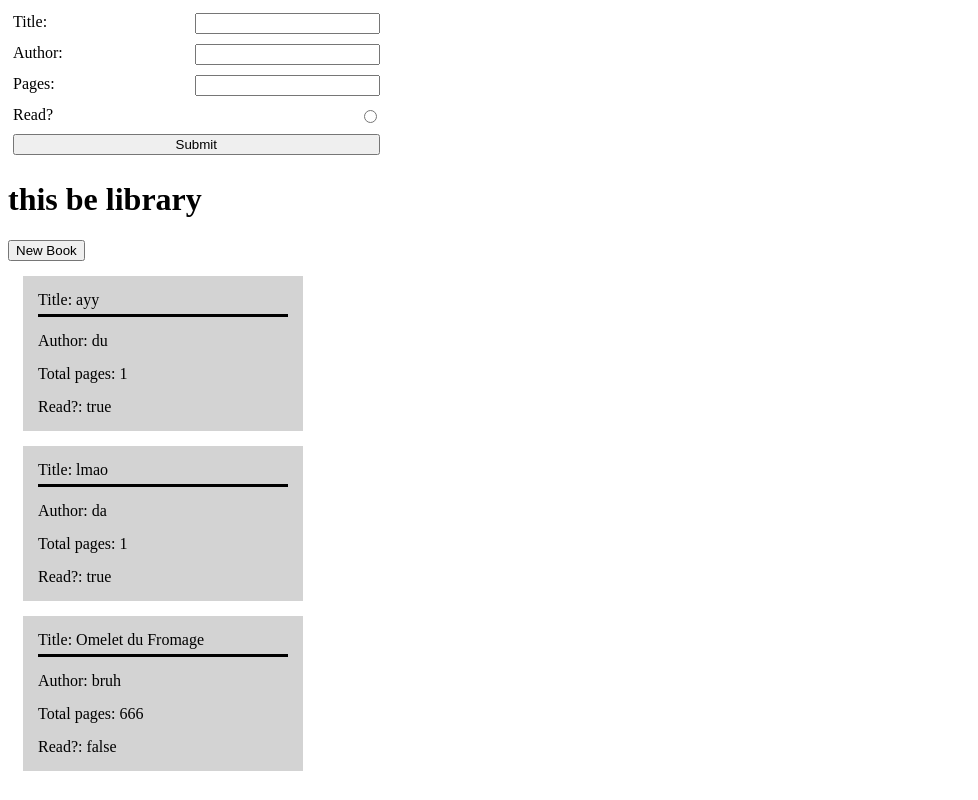
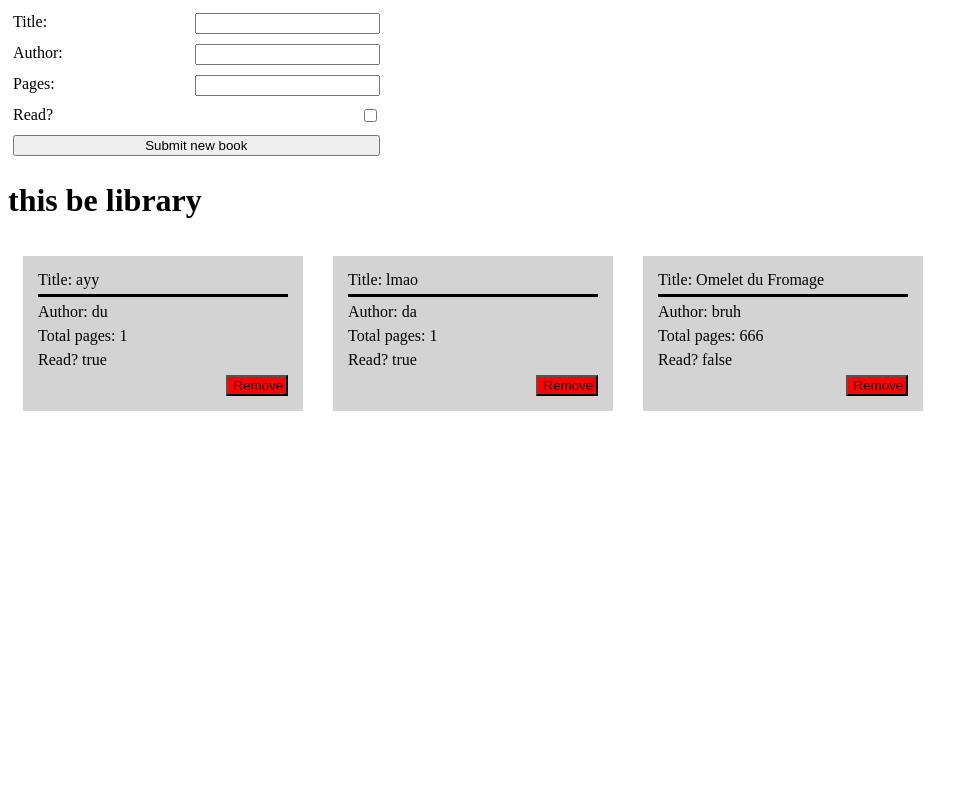
Before and after one commit to EvGRyder/Library, a plain HTML site: page index.html in a window 1280 px wide. Shown: the whole page, without its empty margins (0-978 px from the left). Drawn offline with Linux system fonts and the light colour scheme.

Commit message:
finally got the removal button working

```diff
--- a/index.html
+++ b/index.html
@@ -20,13 +20,12 @@
             <input name="pages" id="pages" type="number" min="1">
         </label>
         <label> Read?
-            <input name="read" id="read" type="radio">
+            <input name="read" id="read" type="checkbox">
         </label>
-        <input id="submitButton" type="submit">
+        <input id="submitButton" type="submit" value="Submit new book">
     </form>
 
     <h1>this be library</h1>
-    <button id="bookAdd">New Book</button>
 
     <div id="bookshelf">
 
--- a/script.js
+++ b/script.js
@@ -5,15 +5,23 @@ const shelf = document.querySelector('#bookshelf')
 
 let Library = []
 
-function Book(title, author, pages, read) {
-    this.title = title
-    this.author = author
-    this.pages = pages
-    this.read = read || false
+class Book {
+    constructor (title, author, pages, read) {
+        this.title = title
+        this.author = author
+        this.pages = pages
+        this.read = read || false
+    }
+    makeFlash() {
+        makeCard(this);
+    }
 }
+
+
 
 function AddBookToLibrary(book) {
     Library.push(book)
+    book.id = Library.indexOf(book)
 }
 
 const myBook = new Book("ayy", "du", 1, true)
@@ -25,16 +33,23 @@ AddBookToLibrary(myBook)
 AddBookToLibrary(youBook)
 AddBookToLibrary(cookingBook)
 
-function listBooks() {
-    Library.forEach(book => {
-        book.id = Library.indexOf(book)
-        console.log(book);
-        makeCard(book)
+// Make Cancel Button Function
+const rmvBtn = function(card) {
+    let rmvButton = document.createElement("button")
+    rmvButton.classList.add("cancelButton")
+    rmvButton.textContent = "Remove"
+    rmvButton.addEventListener('click', () => {
+        Library = Library.filter(book => book.id != card.id)
+        shelf.removeChild(card)
+        console.log(Library);
     })
+    card.appendChild(rmvButton)
 }
 
+// === Card Creator === //
 function makeCard(book) {
     const card = document.createElement("div")
+
 
     const domTitle = document.createElement("div")
     card.appendChild(domTitle)
@@ -45,6 +60,7 @@ function makeCard(book) {
     const domRead = document.createElement("div")
     card.appendChild(domRead)
 
+
     domTitle.textContent = "Title: " + book.title
     domTitle.classList.add("title")
 
@@ -52,13 +68,23 @@ function makeCard(book) {
 
     domPages.textContent = "Total pages: " + book.pages
 
-    domRead.textContent = "Read?: " + book.read
+    domRead.textContent = "Read? " + book.read
+
+    rmvBtn(card)
 
     card.classList.add("card")
+    card.id = book.id
     shelf.appendChild(card)
 }
 
-listBooks()
+function initLibrary() {
+    Library.forEach(book => {
+        console.log(book);
+        book.makeFlash()
+    })
+}
+initLibrary()
+
 
 //== Event Listeners ==//
 const myForm = document.querySelector('#myForm')
@@ -69,7 +95,13 @@ submitButton.addEventListener('click', (e) => {
     let author = myForm.querySelector('#author')
     let title = myForm.querySelector('#title')
     let pages = myForm.querySelector('#pages')
-    let newBook = new Book(title.value, author.value, pages.value)
+    let read = myForm.querySelector('#read')
+
+    let newBook = new Book(title.value, author.value, pages.value, read.checked)
+    AddBookToLibrary(newBook)
+
     makeCard(newBook)
-    console.log(newBook);
+    myForm.reset()
 })
+
+//== Cancel Button Listener ==//
--- a/style.css
+++ b/style.css
@@ -1,3 +1,8 @@
+#bookshelf {
+    display: flex;
+    flex-wrap: wrap;
+}
+
 #myForm {
     display: flex;
     flex-direction: column;
@@ -21,6 +26,12 @@
     justify-content: space-between;
 }
 
+.cancelButton {
+    width: 25%;
+    align-self: flex-end;
+    background-color: red;
+}
+
 .title {
     border-bottom: solid;
     padding-bottom: 5px;
```
